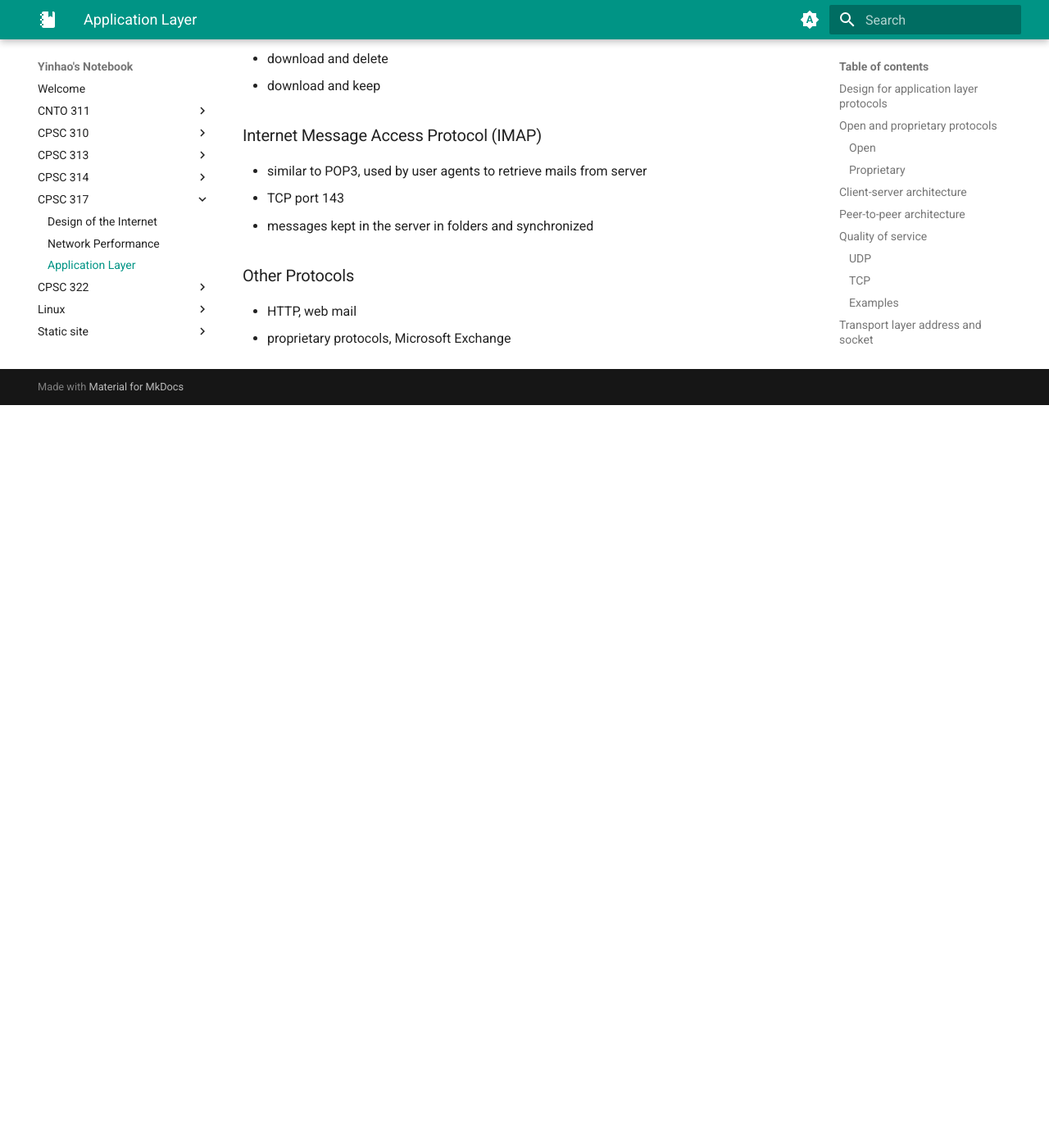
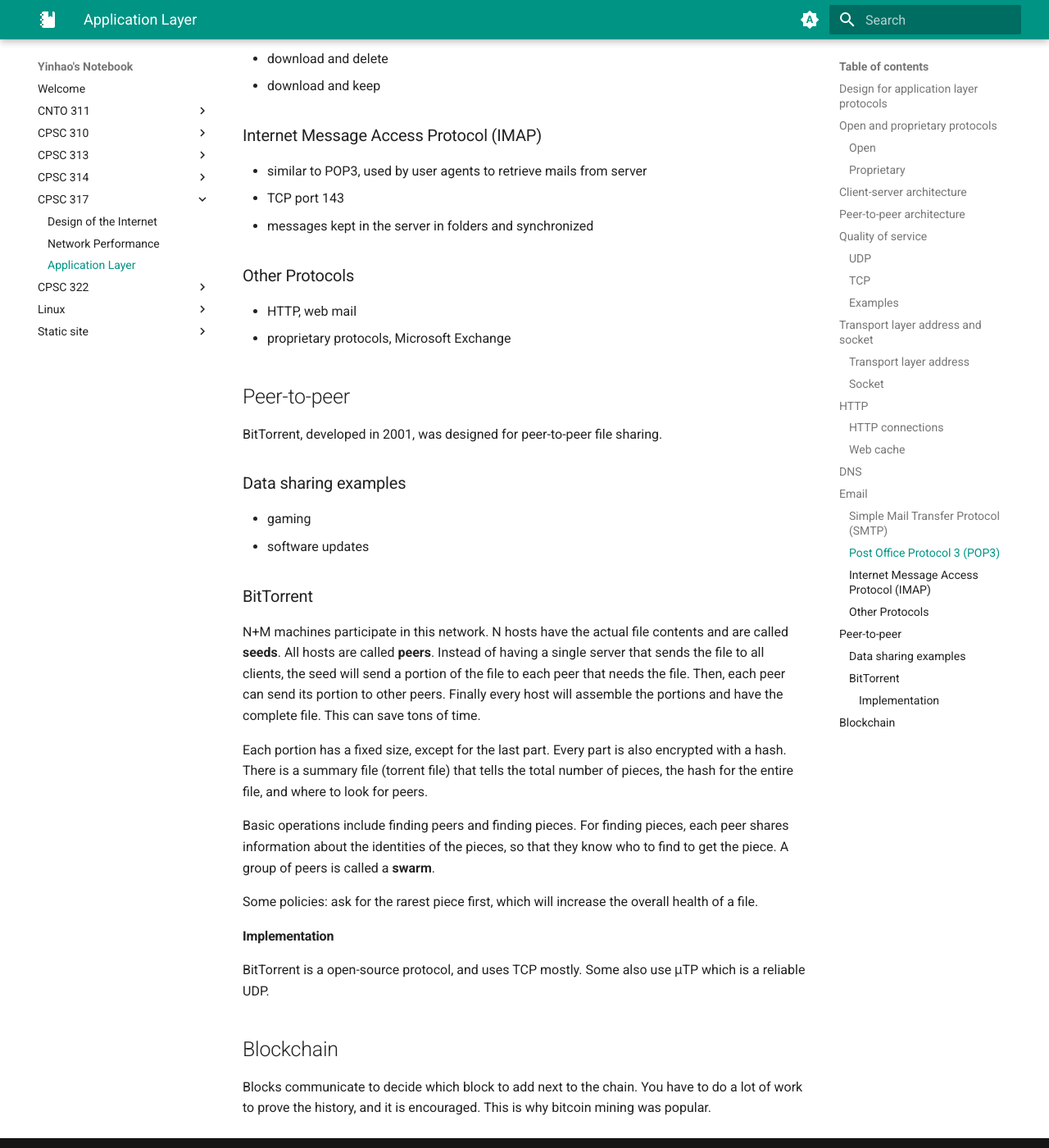
Before and after one commit to yinhao-f/notes, an MkDocs documentation site: the page built from docs/CPSC-317/3-application-layer.md, in a window 1280 px wide and 1400 px high, scrolled down 3340 px. Shown: the whole window at 82% size. Built offline with MkDocs 1.6.1 and Material for MkDocs 9.7.7, drawn with Linux system fonts in a browser that asks for light colours; before the commit the page ends 3834 px from its top, so only the background shows below that.

Commit message:
CPSC-317 notes

```diff
--- a/docs/CPSC-317/3-application-layer.md
+++ b/docs/CPSC-317/3-application-layer.md
@@ -122,3 +122,31 @@ Stores some information of web pages, usually faster to retrieve
 
 - HTTP, web mail
 - proprietary protocols, Microsoft Exchange
+
+## Peer-to-peer
+
+BitTorrent, developed in 2001, was designed for peer-to-peer file sharing.
+
+### Data sharing examples
+
+- gaming
+- software updates
+
+### BitTorrent
+
+N+M machines participate in this network. N hosts have the actual file contents and are called **seeds**. All hosts are called **peers**. Instead of having a single server that sends the file to all clients, the seed will send a portion of the file to each peer that needs the file. Then, each peer can send its portion to other peers. Finally every host will assemble the portions and have the complete file. This can save tons of time.
+
+Each portion has a fixed size, except for the last part. Every part is also encrypted with a hash. There is a summary file (torrent file) that tells the total number of pieces, the hash for the entire file, and where to look for peers.
+
+Basic operations include finding peers and finding pieces. For finding pieces, each peer shares information about the identities of the pieces, so that they know who to find to get the piece. A group of peers is called a **swarm**.
+
+Some policies: ask for the rarest piece first, which will increase the overall health of a file.
+
+#### Implementation
+
+BitTorrent is a open-source protocol, and uses TCP mostly. Some also use μTP which is a reliable UDP.
+
+
+## Blockchain
+
+Blocks communicate to decide which block to add next to the chain. You have to do a lot of work to prove the history, and it is encouraged. This is why bitcoin mining was popular.
```
